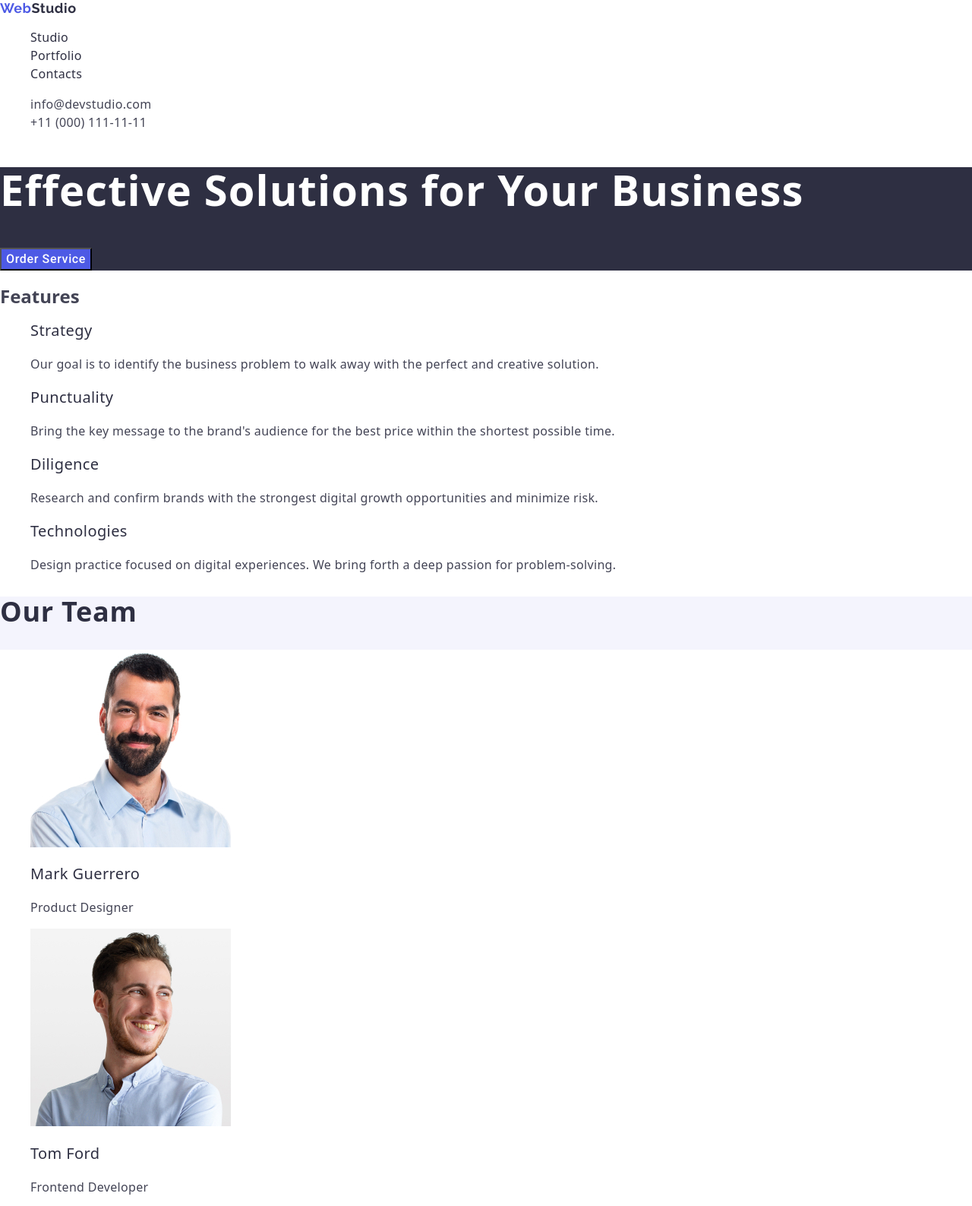
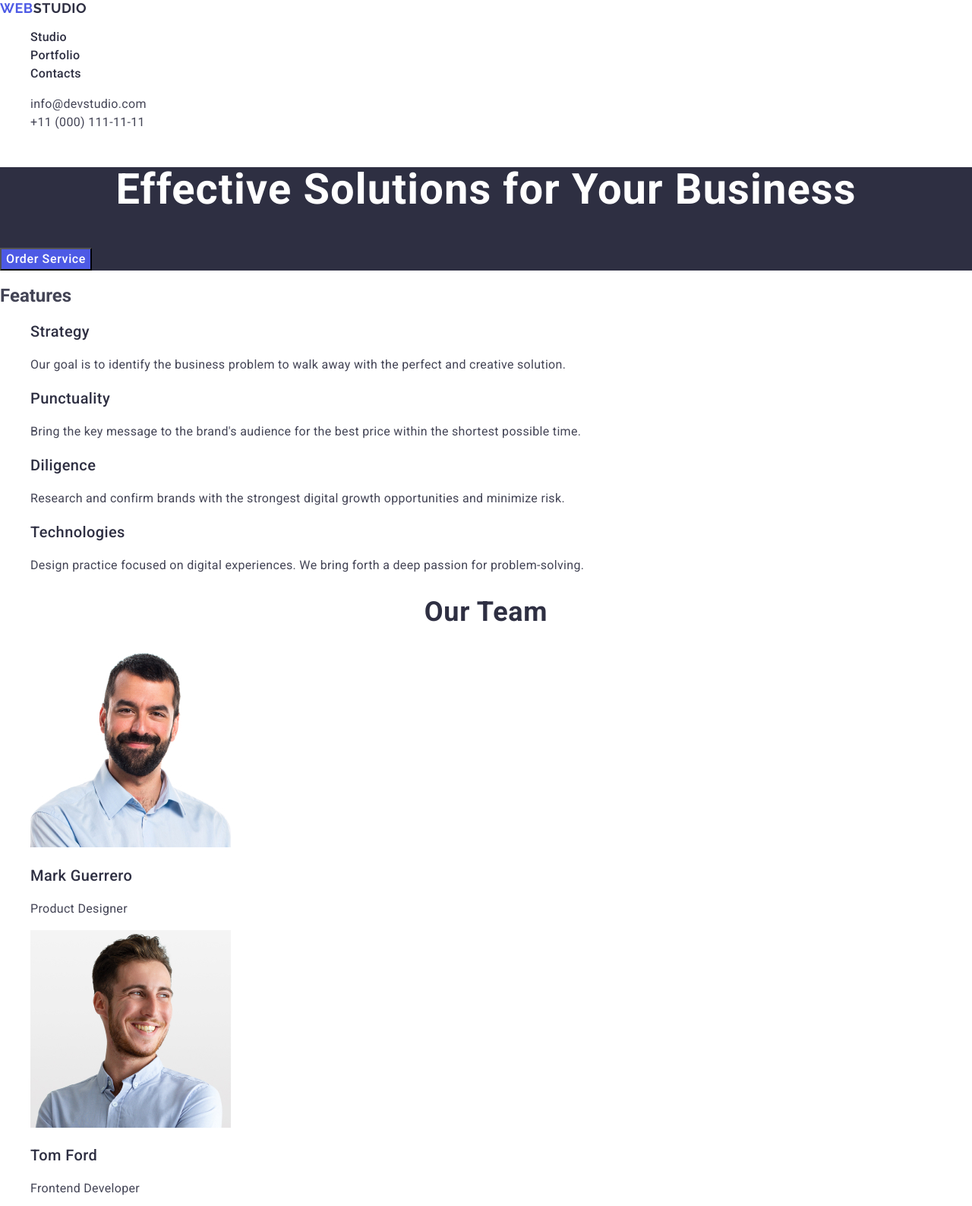
Before and after one commit to MeowsclesUA/goit-markup-hw-02, a plain HTML site: page index.html in a window 1280 px wide. Shown: the top 1587 px of the page at 76% size. Drawn offline with nearby package versions, Linux system fonts and the light colour scheme.

Commit message:
update styles

```diff
--- a/css/styles.css
+++ b/css/styles.css
@@ -1,4 +1,5 @@
 body {
+    font-family: "Roboto", sans-serif;
     color: #434455;
     background-color: #fff;
 }
@@ -18,6 +19,7 @@ a {
     font-size: 18px;
     line-height: 1.17;
     letter-spacing: 0.03em;
+    text-transform: uppercase;
     color: #4d5ae5;
 }
 
@@ -70,6 +72,7 @@ a {
     font-size: 56px;
     line-height: 1.07;
     letter-spacing: 0.02em;
+    text-align: center;
     color: #fff;
 }
 
@@ -113,9 +116,7 @@ a {
     color: #434455;
 }
 
-.third-section {
-    background-color: #f4f4fd;
-}
+.third-section {}
 
 .third-section-title {
     font-family: "Roboto" sans-serif;
@@ -123,11 +124,13 @@ a {
     font-size: 36px;
     line-height: 1.11;
     letter-spacing: 0.02em;
+    text-align: center;
+    text-transform: capitalize;
     color: #2e2f42;
 }
 
 .third-section-list {
-    background-color: #FFFFFF
+    background-color: #FFFFFF;
 }
 
 .third-section-item {}
@@ -160,6 +163,8 @@ a {
     font-size: 36px;
     line-height: 1.11;
     letter-spacing: 0.02em;
+    text-align: center;
+    text-transform: capitalize;
     color: #2e2f42;
 }
 
@@ -197,6 +202,7 @@ a {
     font-size: 18px;
     line-height: 1.17;
     letter-spacing: 0.03em;
+    text-transform: uppercase;
     color: #4d5ae5;
 }
 
```
